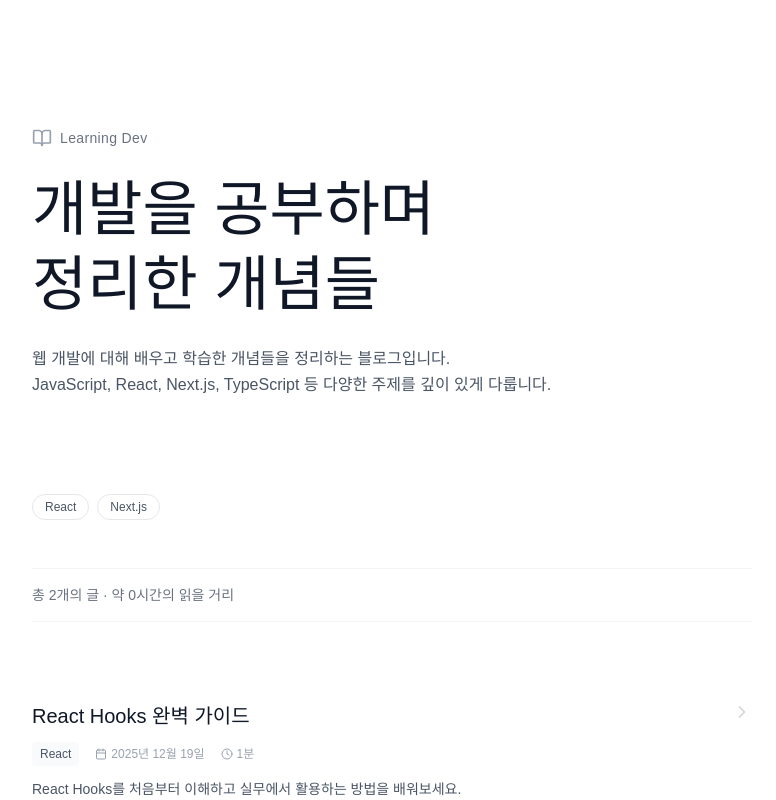
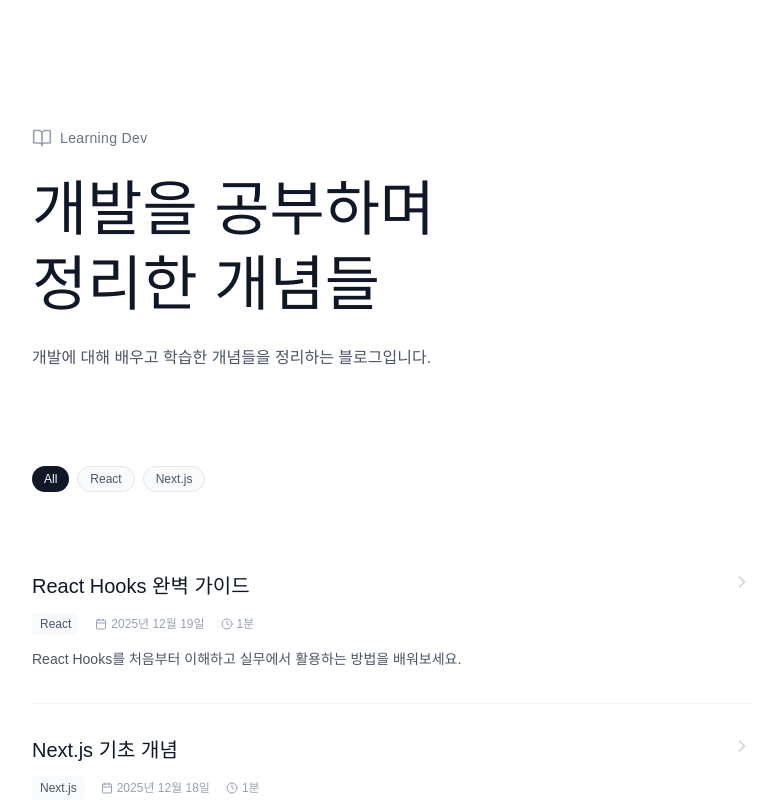
Before and after one commit to haerik999/haerik999.github.io, a Next.js app: page / in a window 1280 px wide. Shown: the top 800 px of the page, without its empty margins (248-1024 px from the left). Built offline with nearby package versions, Linux system fonts and the light colour scheme.

Commit message:
Add interactive category filtering and simplify homepage description

```diff
--- a/app/page.tsx
+++ b/app/page.tsx
@@ -1,20 +1,9 @@
-import Link from 'next/link';
-import dayjs from 'dayjs';
-import { BookOpen, Calendar, ChevronRight, Clock } from 'lucide-react';
+import { BookOpen } from 'lucide-react';
 import { getAllPosts } from '@/lib/posts';
-
-const POSTS_PER_PAGE = 10;
+import { PostList } from '@/components/PostList';
 
 export default function Home() {
-  const allPosts = getAllPosts();
-  const posts = allPosts.slice(0, POSTS_PER_PAGE);
-  const totalPages = Math.ceil(allPosts.length / POSTS_PER_PAGE);
-  const hasNextPage = allPosts.length > POSTS_PER_PAGE;
-
-  // 카테고리별 그룹핑
-  const categories = Array.from(
-    new Set(allPosts.map((post) => post.category || 'General'))
-  );
+  const posts = getAllPosts();
 
   return (
     <main className="min-h-screen bg-white">
@@ -28,84 +17,12 @@ export default function Home() {
           <h1 className="text-5xl md:text-6xl font-light text-gray-900 mb-6 leading-tight">
             개발을 공부하며<br />정리한 개념들
           </h1>
-          <p className="text-base text-gray-600 font-light leading-relaxed">
-            웹 개발에 대해 배우고 학습한 개념들을 정리하는 블로그입니다.
-            <br />
-            JavaScript, React, Next.js, TypeScript 등 다양한 주제를 깊이 있게 다룹니다.
+          <p className="text-base text-gray-600 font-light">
+            개발에 대해 배우고 학습한 개념들을 정리하는 블로그입니다.
           </p>
         </div>
 
-        {/* Categories */}
-        <div className="mb-12 flex flex-wrap gap-2">
-          {categories.map((category) => (
-            <span
-              key={category}
-              className="px-3 py-1 text-xs text-gray-600 border border-gray-200 rounded-full"
-            >
-              {category}
-            </span>
-          ))}
-        </div>
-
-        {/* Stats */}
-        <div className="mb-12 py-4 border-t border-b border-gray-100">
-          <p className="text-sm text-gray-500">
-            총 {allPosts.length}개의 글 · 약 {Math.round(allPosts.reduce((acc, post) => acc + post.readTime, 0) / 60)}시간의 읽을 거리
-          </p>
-        </div>
-
-        {/* Posts */}
-        {posts.length === 0 ? (
-          <div className="py-16">
-            <p className="text-gray-400">작성된 글이 없습니다.</p>
-          </div>
-        ) : (
-          <div className="space-y-12">
-            {posts.map((post) => (
-              <Link href={`/posts/${post.slug}`} key={post.slug}>
-                <article className="group py-8 border-b border-gray-100 hover:border-gray-300 transition-colors cursor-pointer">
-                  <div className="flex items-start justify-between mb-3">
-                    <h2 className="text-xl font-light text-gray-900 group-hover:text-gray-600 transition-colors flex-1">
-                      {post.title}
-                    </h2>
-                    <ChevronRight className="ml-4 text-gray-300 group-hover:text-gray-500 transition-all group-hover:translate-x-1 flex-shrink-0" size={20} />
-                  </div>
-                  <div className="flex items-center gap-4 mb-3 text-xs text-gray-400">
-                    <span className="px-2 py-1 bg-gray-50 rounded text-gray-600">
-                      {post.category}
-                    </span>
-                    <div className="flex items-center gap-1">
-                      <Calendar size={12} />
-                      {dayjs(post.date).format('YYYY년 M월 D일')}
-                    </div>
-                    <div className="flex items-center gap-1">
-                      <Clock size={12} />
-                      {post.readTime}분
-                    </div>
-                  </div>
-                  {post.excerpt && (
-                    <p className="text-gray-600 leading-relaxed text-sm">
-                      {post.excerpt}
-                    </p>
-                  )}
-                </article>
-              </Link>
-            ))}
-          </div>
-        )}
-
-        {/* Pagination */}
-        {hasNextPage && (
-          <div className="mt-16 pt-8 border-t border-gray-100 text-center">
-            <Link
-              href="/archive"
-              className="inline-flex items-center gap-2 px-4 py-2 text-sm text-gray-600 hover:text-gray-900 border border-gray-200 rounded-lg hover:border-gray-400 transition-colors"
-            >
-              더 보기
-              <ChevronRight size={16} />
-            </Link>
-          </div>
-        )}
+        <PostList posts={posts} />
       </div>
     </main>
   );
--- /dev/null
+++ b/components/PostList.tsx
@@ -0,0 +1,114 @@
+'use client';
+
+import Link from 'next/link';
+import { useState } from 'react';
+import dayjs from 'dayjs';
+import { Calendar, ChevronRight, Clock } from 'lucide-react';
+import type { PostMetadata } from '@/lib/posts';
+
+const POSTS_PER_PAGE = 10;
+
+interface PostListProps {
+  posts: PostMetadata[];
+}
+
+export function PostList({ posts }: PostListProps) {
+  const [selectedCategory, setSelectedCategory] = useState<string | null>(null);
+
+  // 카테고리별 그룹핑
+  const categories = Array.from(
+    new Set(posts.map((post) => post.category || 'General'))
+  );
+
+  // 필터링된 포스트
+  const filteredPosts = selectedCategory
+    ? posts.filter((post) => (post.category || 'General') === selectedCategory)
+    : posts;
+
+  const displayedPosts = filteredPosts.slice(0, POSTS_PER_PAGE);
+  const hasNextPage = filteredPosts.length > POSTS_PER_PAGE;
+
+  return (
+    <>
+      {/* Categories */}
+      <div className="mb-12 flex flex-wrap gap-2">
+        <button
+          onClick={() => setSelectedCategory(null)}
+          className={`px-3 py-1 text-xs rounded-full transition-colors ${
+            selectedCategory === null
+              ? 'bg-gray-900 text-white'
+              : 'bg-gray-50 text-gray-600 border border-gray-200 hover:bg-gray-100'
+          }`}
+        >
+          All
+        </button>
+        {categories.map((category) => (
+          <button
+            key={category}
+            onClick={() => setSelectedCategory(category)}
+            className={`px-3 py-1 text-xs rounded-full transition-colors ${
+              selectedCategory === category
+                ? 'bg-gray-900 text-white'
+                : 'bg-gray-50 text-gray-600 border border-gray-200 hover:bg-gray-100'
+            }`}
+          >
+            {category}
+          </button>
+        ))}
+      </div>
+
+      {/* Posts */}
+      {displayedPosts.length === 0 ? (
+        <div className="py-16">
+          <p className="text-gray-400">작성된 글이 없습니다.</p>
+        </div>
+      ) : (
+        <div className="space-y-12">
+          {displayedPosts.map((post) => (
+            <Link href={`/posts/${post.slug}`} key={post.slug}>
+              <article className="group py-8 border-b border-gray-100 hover:border-gray-300 transition-colors cursor-pointer">
+                <div className="flex items-start justify-between mb-3">
+                  <h2 className="text-xl font-light text-gray-900 group-hover:text-gray-600 transition-colors flex-1">
+                    {post.title}
+                  </h2>
+                  <ChevronRight className="ml-4 text-gray-300 group-hover:text-gray-500 transition-all group-hover:translate-x-1 flex-shrink-0" size={20} />
+                </div>
+                <div className="flex items-center gap-4 mb-3 text-xs text-gray-400">
+                  <span className="px-2 py-1 bg-gray-50 rounded text-gray-600">
+                    {post.category}
+                  </span>
+                  <div className="flex items-center gap-1">
+                    <Calendar size={12} />
+                    {dayjs(post.date).format('YYYY년 M월 D일')}
+                  </div>
+                  <div className="flex items-center gap-1">
+                    <Clock size={12} />
+                    {post.readTime}분
+                  </div>
+                </div>
+                {post.excerpt && (
+                  <p className="text-gray-600 leading-relaxed text-sm">
+                    {post.excerpt}
+                  </p>
+                )}
+              </article>
+            </Link>
+          ))}
+        </div>
+      )}
+
+      {/* Pagination */}
+      {hasNextPage && (
+        <div className="mt-16 pt-8 border-t border-gray-100 text-center">
+          <Link
+            href="/archive"
+            className="inline-flex items-center gap-2 px-4 py-2 text-sm text-gray-600 hover:text-gray-900 border border-gray-200 rounded-lg hover:border-gray-400 transition-colors"
+          >
+            더 보기
+            <ChevronRight size={16} />
+          </Link>
+        </div>
+      )}
+    </>
+  );
+}
```
